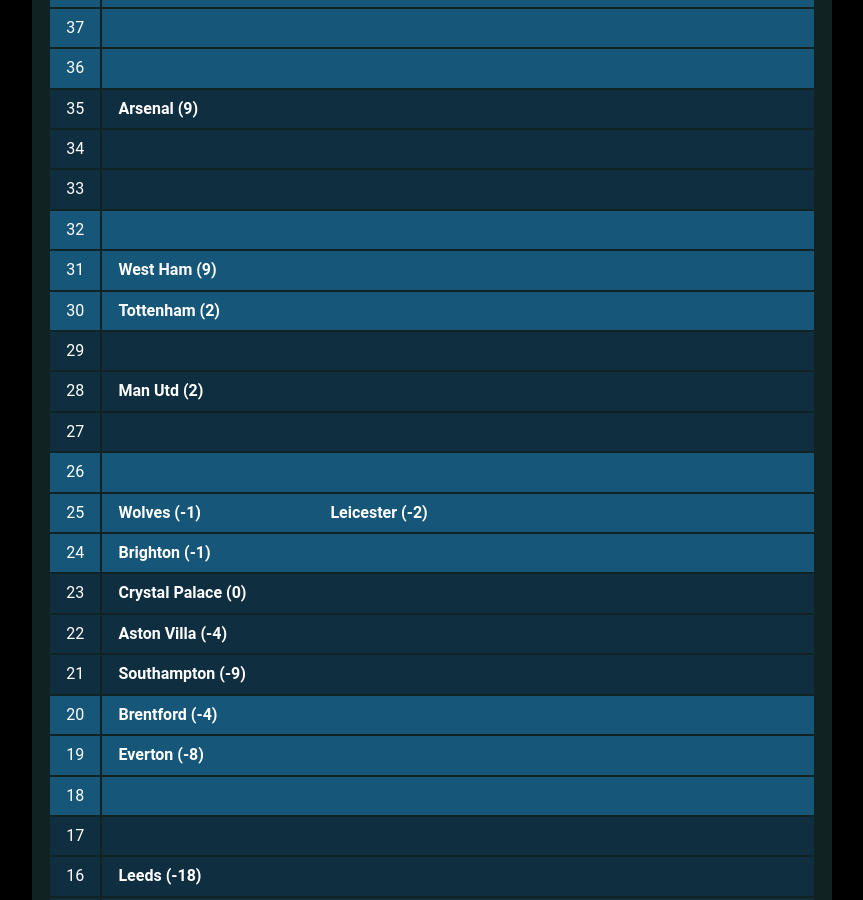
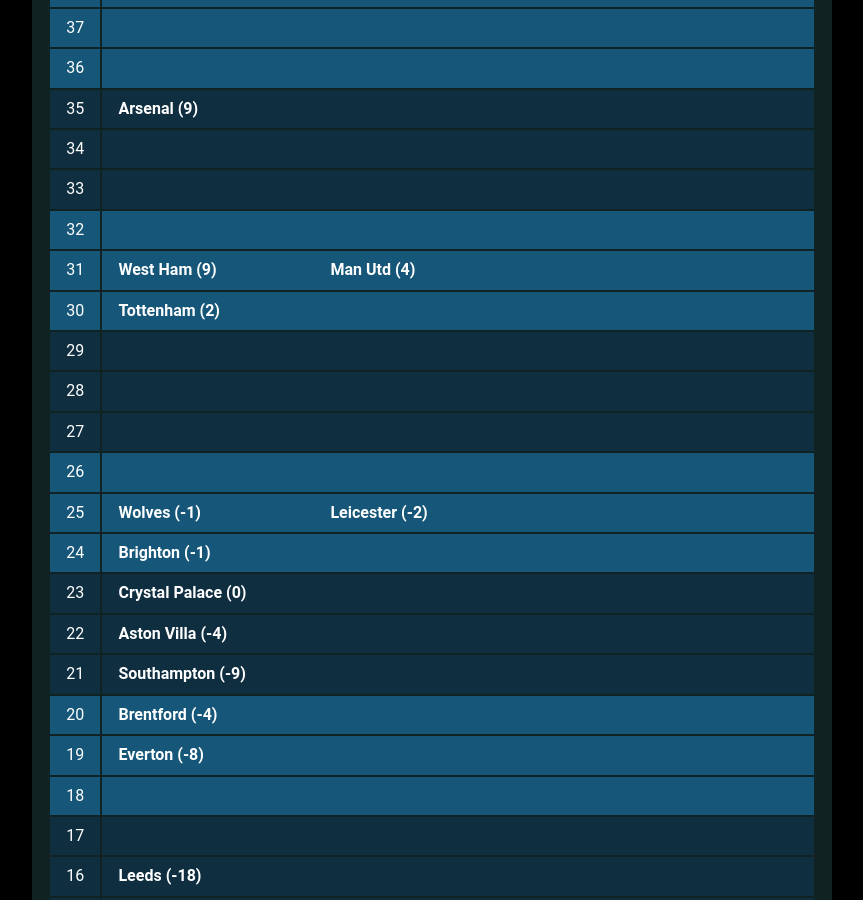
Before and after one commit to muru/muru.github.io, a Jekyll site: the page built from resources.md, in a window 1280 px wide and 900 px high, scrolled down 2002 px. Shown: the whole window, without its empty margins (208-1071 px from the left). Built offline with Jekyll 4.4.1, drawn with Linux system fonts in a browser that asks for light colours; some web fonts are replaced; some of the changed text lies outside the part shown.

Commit message:
updated cann-table: Sat  1 Jan 00:01:39 JST 2022

```diff
--- a/cann-table.html
+++ b/cann-table.html
@@ -103,6 +103,7 @@
 		<td class="cann-point"> 31 </td>
 		<td class="cann-clubs">
 			<span class="club-name"> West Ham (9) </span>
+			<span class="club-name"> Man Utd (4) </span>
 		</td>
  	</tr>
 	<tr class="cann-row-1">
@@ -119,7 +120,6 @@
 	<tr class="cann-row-2">
 		<td class="cann-point"> 28 </td>
 		<td class="cann-clubs">
-			<span class="club-name"> Man Utd (2) </span>
 		</td>
  	</tr>
 	<tr class="cann-row-2">
@@ -215,7 +215,7 @@
 	<tr class="cann-row-2">
 		<td class="cann-point"> 11 </td>
 		<td class="cann-clubs">
-			<span class="club-name"> Burnley (-7) </span>
+			<span class="club-name"> Burnley (-9) </span>
 			<span class="club-name"> Newcastle (-23) </span>
 		</td>
  	</tr>
```
Also changed, not shown: other parts of cann-table.html (+1 -1 lines).
